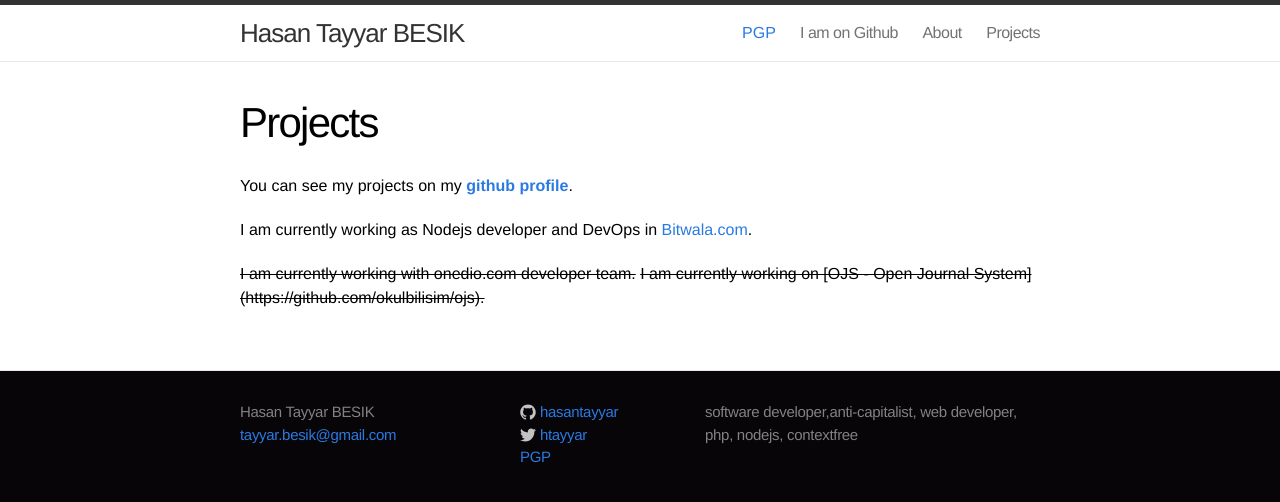
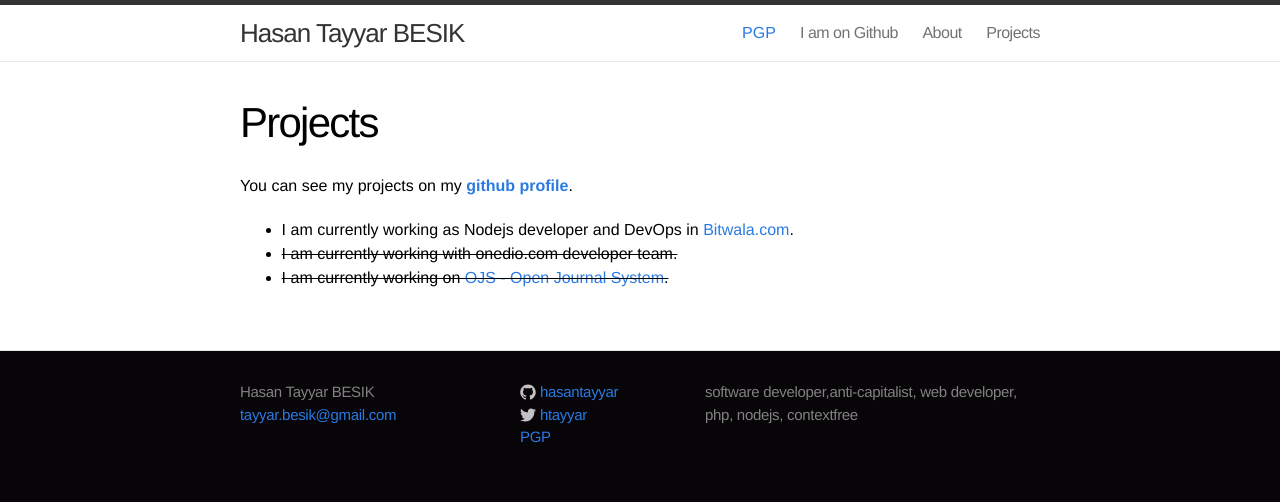
Before and after one commit to hasantayyar/hasantayyar.net, a Jekyll site: the page built from projects.md, in a window 1280 px wide. Shown: the top 502 px of the page. Built offline with Jekyll 4.4.1, drawn with Linux system fonts in a browser that asks for light colours; nearby versions of some CDN libraries; some web fonts are replaced; Markdown is read by kramdown in place of the engine named in the settings.

Commit message:
bunnies lots of bunnies

```diff
--- a/projects.md
+++ b/projects.md
@@ -7,8 +7,6 @@ permalink: /projects/
 You can see my projects on my **[github profile](https://github.com/{{site.github_username}})**.
 
 
-I am currently working as Nodejs developer and DevOps in <a href="https://www.bitwala.com">Bitwala.com</a>.
-
-<s>I am currently working with onedio.com developer team.</s>
-
-<s>I am currently working on [OJS - Open Journal System](https://github.com/okulbilisim/ojs).</s>
+- I am currently working as Nodejs developer and DevOps in [Bitwala.com](https://www.bitwala.com).
+- ~~I am currently working with onedio.com developer team.~~
+- ~~I am currently working on [OJS - Open Journal System](https://github.com/okulbilisim/ojs).~~
```
